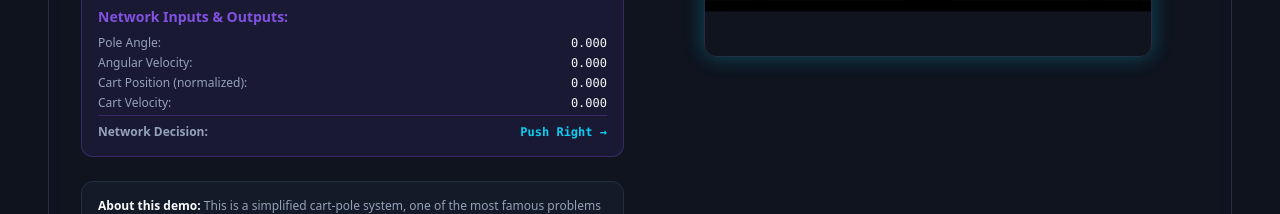
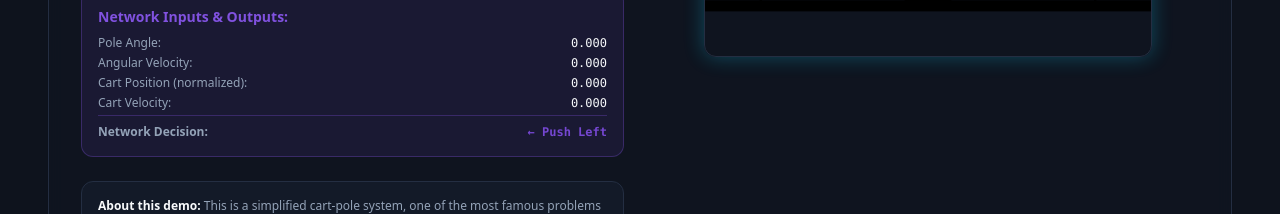
Before and after one commit to mkt1111/ann-explorer-kit, a React (Vite) app: page / in a window 1280 px wide. Shown: the part 5200-5414 px from the top of the page. Built offline with nearby package versions, Linux system fonts and the light colour scheme; the HTML template or start-up script is replaced by a standard one.

Commit message:
Fix cart edge detection logic

```diff
--- a/src/components/simulations/CartPoleSimulation.tsx
+++ b/src/components/simulations/CartPoleSimulation.tsx
@@ -38,11 +38,11 @@ export const CartPoleSimulation = () => {
   const neuralNetworkDecision = (state: number[], currentWeights = weights) => {
     const [angle, angularVelocity, cartPos, cartVel] = state;
 
-    // Normalize inputs
+    // Normalize inputs (cartPos is already normalized when passed in)
     const normalizedState = [
       angle / (Math.PI / 3),           // Normalize angle
       angularVelocity / 2,              // Normalize angular velocity
-      (cartPos - 200) / 200,            // Normalize position (-1 to 1)
+      cartPos,                          // Already normalized (-1 to 1)
       cartVel / 5                       // Normalize velocity
     ];
 
```
